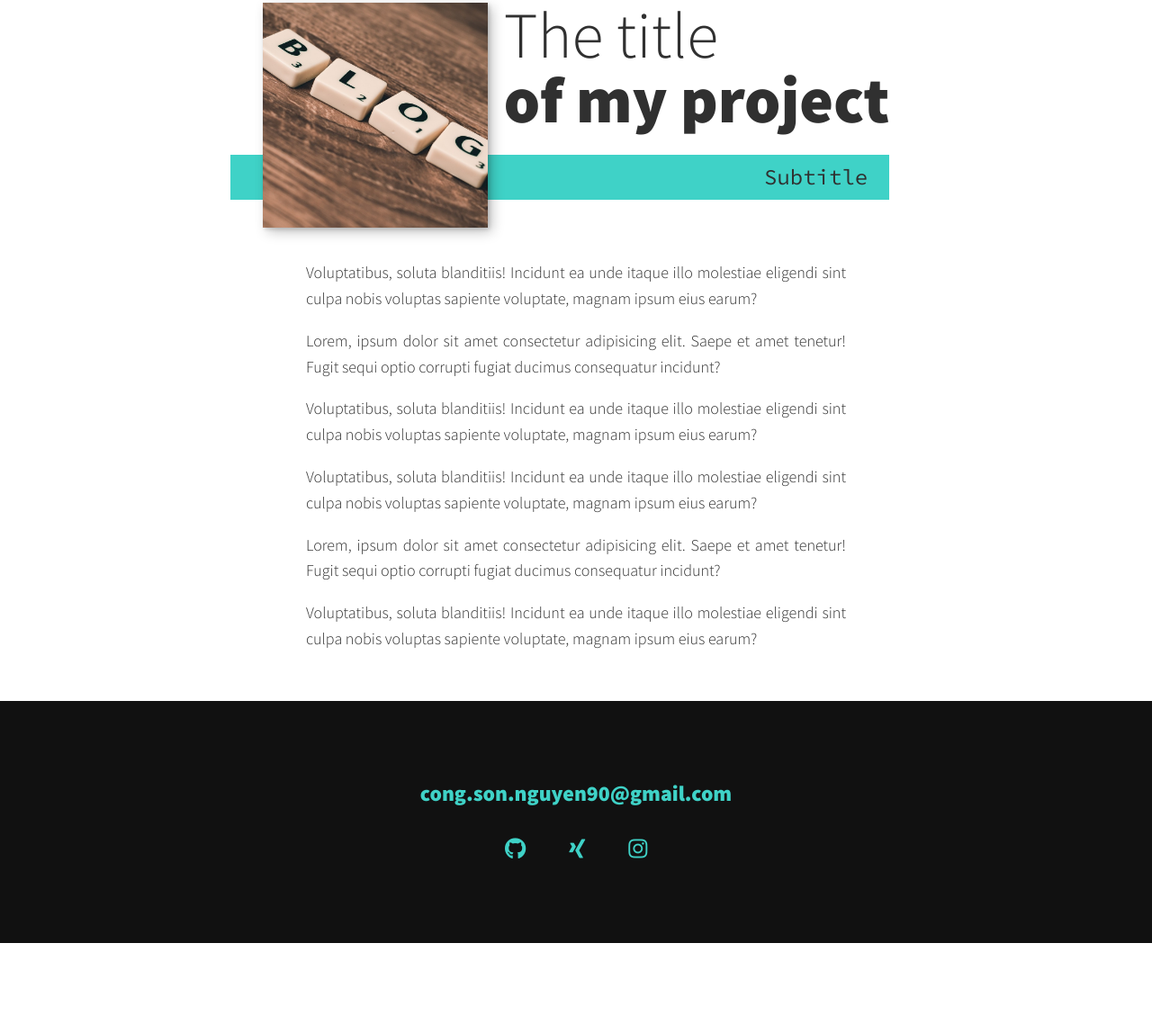
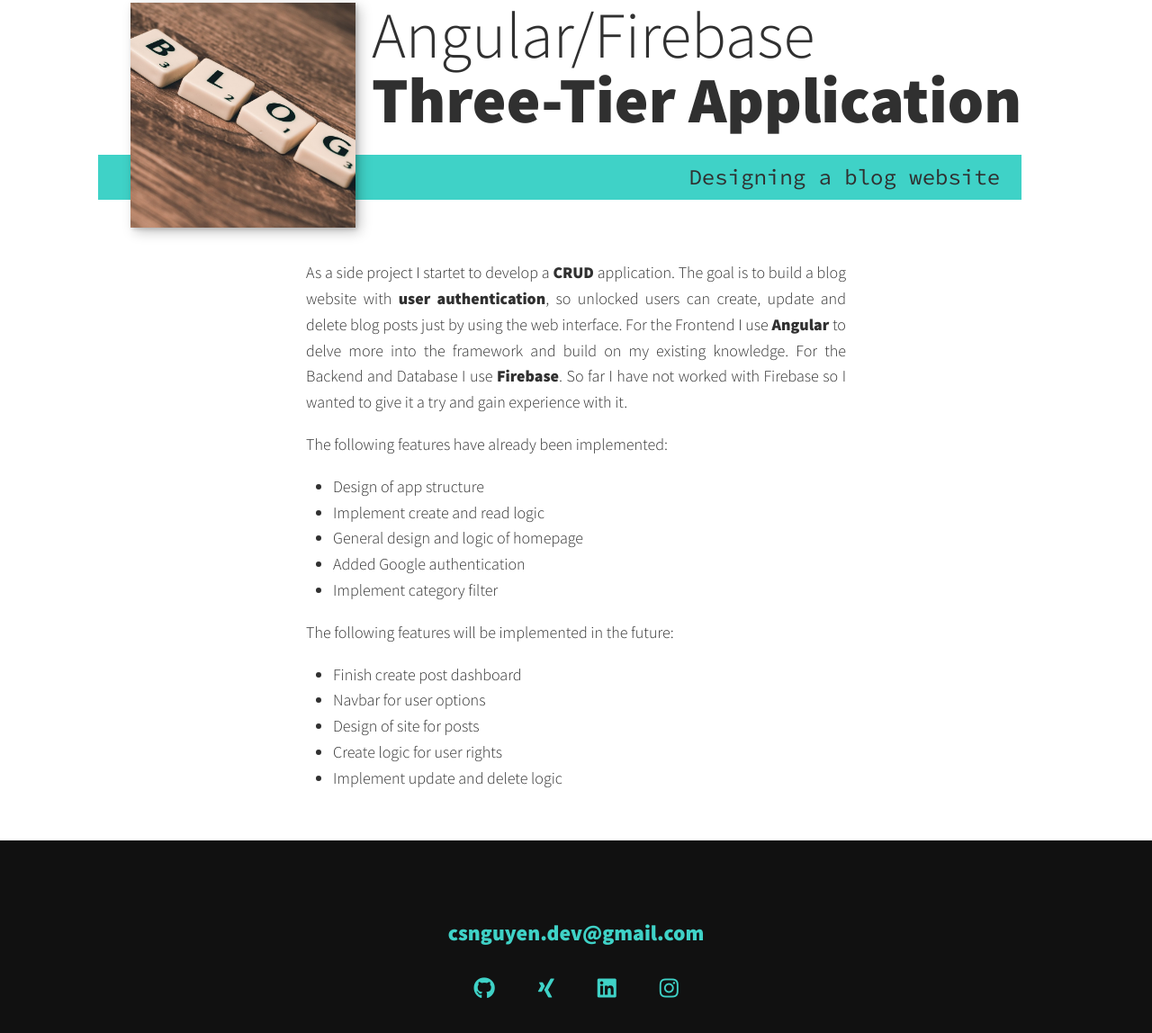
Before and after one commit to Sony2k20/web-portfolio, a plain HTML site: page portfolio-item2.html in a window 1280 px wide. Shown: the part 70-1218 px from the top of the page at 90% size. Before the commit the page ends 1118 px from the top, so only its background shows below. Drawn offline with nearby package versions, Linux system fonts and the light colour scheme.

Commit message:
finish portfolio items

```diff
--- a/portfolio-item2.html
+++ b/portfolio-item2.html
@@ -29,7 +29,7 @@
     <link rel="apple-touch-icon" sizes="144x144" href="favicon/apple-icon-144x144.png">
     <link rel="apple-touch-icon" sizes="152x152" href="favicon/apple-icon-152x152.png">
     <link rel="apple-touch-icon" sizes="180x180" href="favicon/apple-icon-180x180.png">
-     <link rel="icon" type="image/png" sizes="192x192"  href="favicon/android-icon-192x192.png">
+    <link rel="icon" type="image/png" sizes="192x192" href="favicon/android-icon-192x192.png">
     <link rel="icon" type="image/png" sizes="32x32" href="favicon/favicon-32x32.png">
     <link rel="icon" type="image/png" sizes="96x96" href="favicon/favicon-96x96.png">
     <link rel="icon" type="image/png" sizes="16x16" href="favicon/favicon-16x16.png">
@@ -43,7 +43,7 @@
 <body>
     <header>
         <div class="logo">
-            <a href="index.html"><img  src="img/devson.png" alt="picture of text with devjane"></a>
+            <a href="index.html"><img src="img/devson.png" alt="picture of text with devjane"></a>
         </div>
         <button class="nav_toggle" aria-label="toggle navigation">
             <span class="hamburger"></span>
@@ -62,31 +62,41 @@
     <!-- Introduction -->
     <section data-aos="fade-right" class="intro">
         <h1 class="section_title section_title--intro">
-            The title <strong>of my project</strong>
+            Angular/Firebase <strong>Three-Tier Application</strong>
         </h1>
-        <p class="section_subtitle section_subtitle--intro">Subtitle</p>
+        <p class="section_subtitle section_subtitle--intro">Designing a blog website</p>
         <img src="img/portfolio-02.jpg" alt="picture of portfoli o2" class="intro_img">
     </section>
 
     <div class="portfolio-item-individual">
-        <p>Voluptatibus, soluta blanditiis! Incidunt ea unde itaque illo molestiae eligendi sint culpa nobis voluptas
-            sapiente voluptate, magnam ipsum eius earum?</p>
-        <p>Lorem, ipsum dolor sit amet consectetur adipisicing elit. Saepe et amet tenetur! Fugit sequi optio corrupti
-            fugiat ducimus consequatur incidunt?</p>
-        <p>Voluptatibus, soluta blanditiis! Incidunt ea unde itaque illo molestiae eligendi sint culpa nobis voluptas
-            sapiente voluptate, magnam ipsum eius earum?</p>
-            <p>Voluptatibus, soluta blanditiis! Incidunt ea unde itaque illo molestiae eligendi sint culpa nobis voluptas
-                sapiente voluptate, magnam ipsum eius earum?</p>
-            <p>Lorem, ipsum dolor sit amet consectetur adipisicing elit. Saepe et amet tenetur! Fugit sequi optio corrupti
-                fugiat ducimus consequatur incidunt?</p>
-            <p>Voluptatibus, soluta blanditiis! Incidunt ea unde itaque illo molestiae eligendi sint culpa nobis voluptas
-                sapiente voluptate, magnam ipsum eius earum?</p>
+        <p>As a side project I startet to develop a <strong>CRUD</strong> application. The goal is to build a blog
+            website with <strong>user authentication</strong>, so unlocked users can create, update and delete blog posts just by
+            using the web interface. For the Frontend I use <strong>Angular</strong> to delve more into the
+            framework and build on my existing knowledge. For the Backend and Database I use <strong>Firebase</strong>. So far I have
+            not worked with Firebase so I wanted to give it a try and gain experience with it.</p>
+
+        <p>The following features have already been implemented: </p>
+        <ul>
+            <li>Design of app structure</strong></li>
+            <li>Implement create and read logic</li>
+            <li>General design and logic of homepage</li>
+            <li>Added Google authentication</li>
+            <li>Implement category filter</li>
+        </ul>
+        <p>The following features will be implemented in the future:</p>
+        <ul>
+            <li>Finish create post dashboard</strong></li>
+            <li>Navbar for user options</li>
+            <li>Design of site for posts</li>
+            <li>Create logic for user rights</li>
+            <li>Implement update and delete logic</li>
+        </ul>
     </div>
 
 
     <!-- Footer -->
     <footer class="footer">
-        <a href="mailto:cong.son.nguyen90@gmail.com" class="footer_link">cong.son.nguyen90@gmail.com</a>
+        <a href="mailto:csnguyen.dev@gmail.com" class="footer_link">csnguyen.dev@gmail.com</a>
 
         <ul class="social-list">
             <!--<li class="social-list_item">
@@ -95,17 +105,23 @@
                 </a>
             </li>-->
             <li class="social-list_item">
-                <a class="social-list_link" href="https://github.com/Sony2k20">
+                <a class="social-list_link" href="https://github.com/Sony2k20" target="_blank">
                     <i class="fab fa-github"></i>
                 </a>
             </li>
             <li class="social-list_item">
-                <a class="social-list_link" href="https://www.xing.com/profile/CongSon_Nguyen/cv">
+                <a class="social-list_link" href="https://www.xing.com/profile/CongSon_Nguyen/cv" target="_blank">
                     <i class="fab fa-xing"></i>
                 </a>
             </li>
             <li class="social-list_item">
-                <a class="social-list_link" href="https://www.instagram.com/sony.2k/">
+                <a class="social-list_link" href="https://www.linkedin.com/in/cong-son-nguyen-8a86b520b/"
+                    target="_blank">
+                    <i class="fab fa-linkedin"></i>
+                </a>
+            </li>
+            <li class="social-list_item">
+                <a class="social-list_link" href="https://www.instagram.com/sony.2k/" target="_blank">
                     <i class="fab fa-instagram"></i>
                 </a>
             </li>
```
Also changed, not shown: index.html (+1 -1 lines), portfolio-item1.html (+19 -21 lines), portfolio-item3.html (+33 -20 lines). Lines whose indentation alone changed are shown as unchanged.
